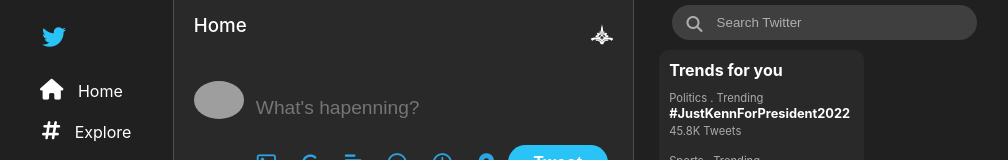
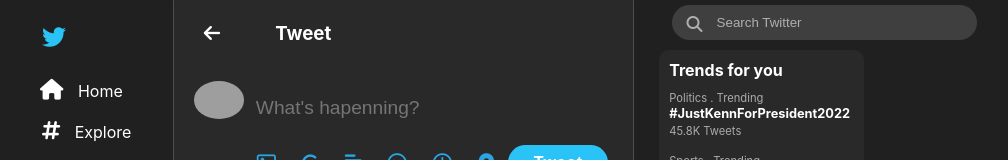
Before and after one commit to Kenneford/twitter-project, a React (Create React App) app: page /tweet in a window 1280 px wide. Shown: the top 160 px of the page, without its empty margins (190-1198 px from the left). Built offline with nearby package versions, Linux system fonts and the light colour scheme; grey boxes are pictures that could not be loaded.

Commit message:
Route for tweet page started

```diff
--- a/src/App.js
+++ b/src/App.js
@@ -3,6 +3,8 @@
 import MainPane from './components/MainPane';
 import RightPane from './components/RightPane';
 import React, { useState, useEffect } from "react";
+import { Link, Route, Routes } from "react-router-dom";
+import SingleTweet from './components/SingleTweet';
 
 
 const users = [
@@ -244,36 +246,36 @@
 
 ]
 
-const PageNotFound = () =>{
-  <div>404</div>
-}
+// const PageNotFound = () =>{
+//   <div>404</div>
+// }
 
 function App() {
-//   const [users, setUsers] = useState([])
-//   useEffect(() =>{
-//     const readUsers = async () =>{
-//       const response = await fetch(`
-//       https://mini2-2twitter.herokuapp.com/users/
-//       `)
-//       const result = await response.json()
-//       console.log(result)
-//       setUsers(result)
-//     }
-//     readUsers()
-//   }, [])
+  // const [users, setUsers] = useState([])
+  // useEffect(() =>{
+  //   const readUsers = async () =>{
+  //     const response = await fetch(`
+  //     https://mini2-2twitter.herokuapp.com/users/
+  //     `)
+  //     const result = await response.json()
+  //     console.log(result)
+  //     setUsers(result)
+  //   }
+  //   readUsers()
+  // }, [])
 
-//   const [messages, setMessages] = useState([])
-//   useEffect(() =>{
-//     const readMessages = async () =>{
-//       const response = await fetch(`
-//       https://mini2-2twitter.herokuapp.com/messages/
-//       `)
-//       const result = await response.json()
-//       console.log(result)
-//       setMessages(result)
-//     }
-//     readMessages()
-//   }, [])
+  // const [tweets, setTweets] = useState([])
+  // useEffect(() =>{
+  //   const readTweets = async () =>{
+  //     const response = await fetch(`
+  //     https://mini2-2twitter.herokuapp.com/messages/
+  //     `)
+  //     const result = await response.json()
+  //     console.log(result)
+  //     setTweets(result)
+  //   }
+  //   readTweets()
+  // }, [])
 
 
 
@@ -281,17 +283,17 @@
 
 
 
-//   const [advice, setAdvice] = useState([])
-//     const url = 'https://api.adviceslip.com/advice'
-//     useEffect(() =>{
-//         const adviceData = async () =>{
-//         const response = await fetch(url)
-//         const json = await response.json()
-//         console.log(json.slip.advice)
-//         setAdvice(json.slip.advice)
-//     }
-//         adviceData()
-//     }, [])
+  // const [advice, setAdvice] = useState([])
+  //   const url = 'https://api.adviceslip.com/advice'
+  //   useEffect(() =>{
+  //       const adviceData = async () =>{
+  //       const response = await fetch(url)
+  //       const json = await response.json()
+  //       console.log(json.slip.advice)
+  //       setAdvice(json.slip.advice)
+  //   }
+  //       adviceData()
+  //   }, [])
 
 
   return (
--- a/src/components/MainPane.js
+++ b/src/components/MainPane.js
@@ -1,7 +1,8 @@
 import React from 'react'
 import './MainPane.css'
-import { Link } from "react-router-dom";
+import { Link, Route, Routes } from "react-router-dom";
 import Tweets from './Tweets';
+import SingleTweet from './SingleTweet';
 
 export default function MainPane({tweets, users}) {
 
@@ -12,7 +13,7 @@
   return (
     <div className='mainPane'>
         <h3 className='h3'>
-        <Link to="/">Home</Link>
+        <Link to="/home">Home</Link>
         <i className="fa-brands fa-galactic-senate" title='Top Tweets'></i>
         </h3>
         <div className='user-tweet'>
@@ -37,6 +38,9 @@
                 </div>
             )
         })}
+        <Routes>
+            <Route path='tweet' element={<SingleTweet users={users} tweet={tweets} />} />
+        </Routes>
     </div>
   )
 }
--- /dev/null
+++ b/src/components/SingleTweet.css
@@ -0,0 +1,16 @@
+.tweet-h3{
+    width: 35.9%;
+    position: fixed;
+    top: -20px;
+    padding: 15px 0 15px 20px;
+    background: #292929;
+}
+.fa-arrow-left{
+    margin-right: 45px;
+    padding: 10px;
+    cursor: pointer;
+}
+.fa-arrow-left:hover{
+    background: #303030;
+    border-radius: 50%;
+}
--- /dev/null
+++ b/src/components/SingleTweet.js
@@ -0,0 +1,19 @@
+import React from 'react'
+import './SingleTweet.css'
+import {useNavigate, useState, useEffect} from 'react-router-dom';
+export default function SingleTweet({users, tweets}) {
+
+    const navigate = useNavigate()
+
+    // const navigateBack = () =>{
+    //     navigate("/home")
+    // }
+  return (
+    <div className='tweet-page'>
+        <h3 className='tweet-h3'>
+        {/* <i onClick={navigateBack} className="fa-solid fa-arrow-left"></i>Tweet */}
+        <i onClick={() =>navigate('/home')} className="fa-solid fa-arrow-left"></i>Tweet
+        </h3>
+    </div>
+  )
+}
--- a/src/components/Tweets.js
+++ b/src/components/Tweets.js
@@ -18,7 +18,7 @@
             </div>
             <p className='more-dots'><i className="fa-solid fa-ellipsis"></i></p>
           </div>
-          <div className='tweetText'><p><Link to="/" >{tweet.text}</Link></p></div>
+          <div className='tweetText'><p><Link to="/tweet" >{tweet.text}</Link></p></div>
           <div className='reactions'>
             <p className='comment'><i className="fa-regular fa-comment-dots" title='Reply'></i> {tweet.share}</p>
             <p className='retweet'><i className="fa-solid fa-code-compare" title='Retweet'></i> {tweet.retweet}</p>
```
